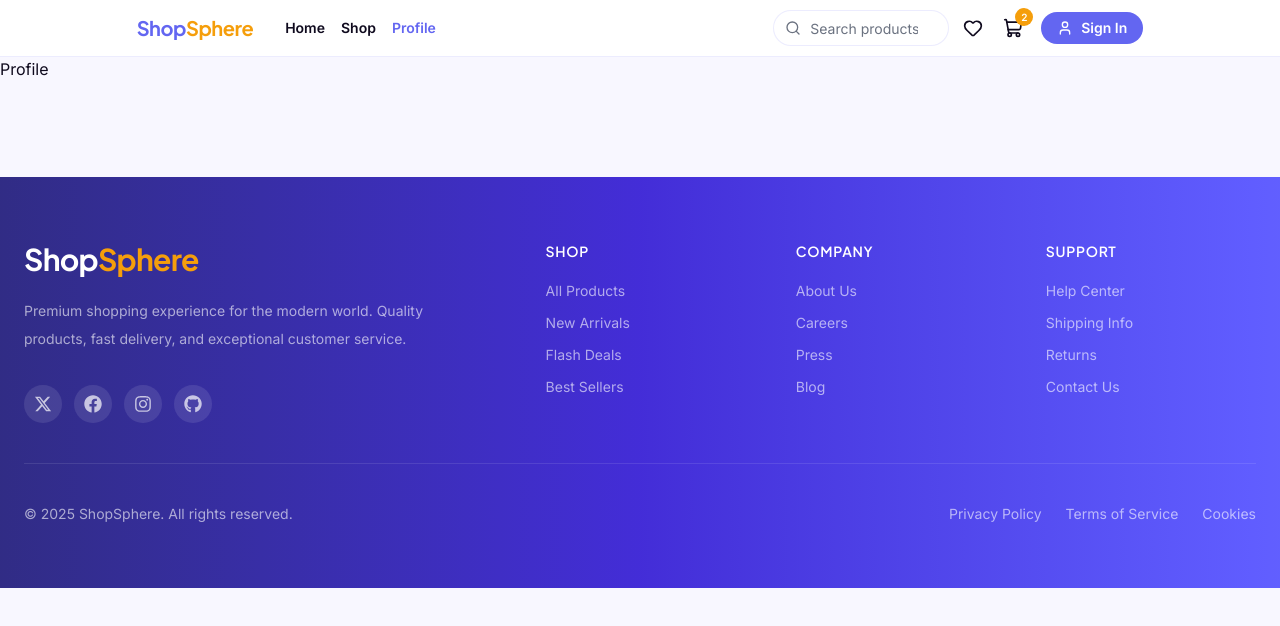
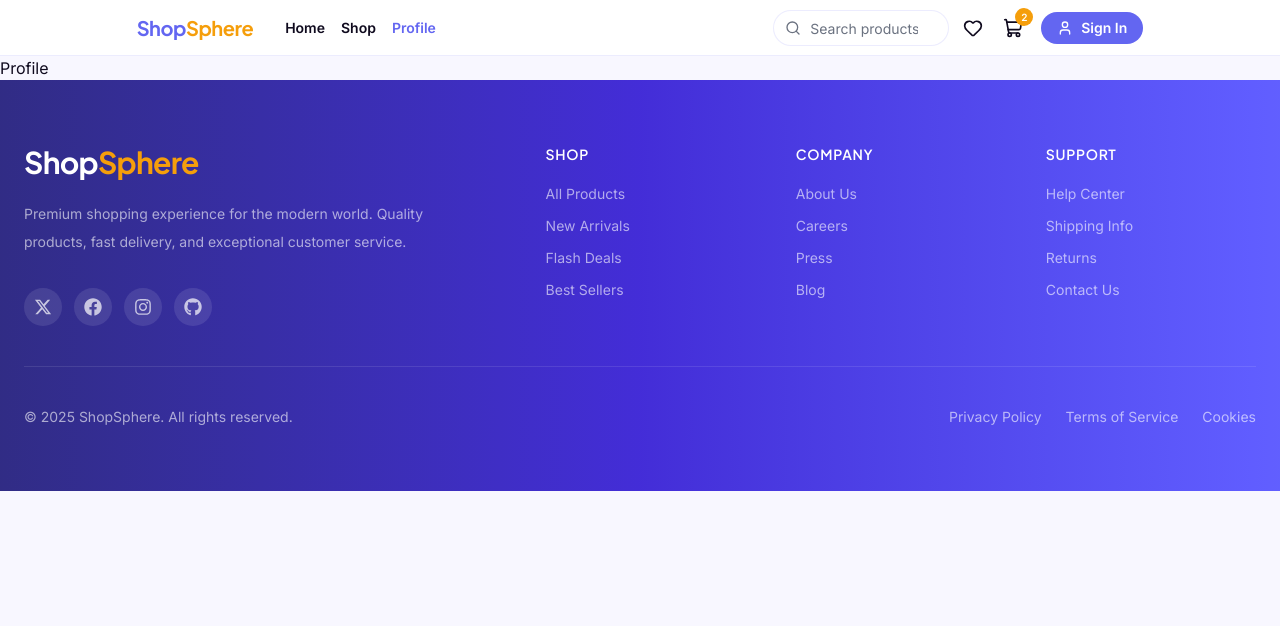
Before and after one commit to prakattttt/E-Commerce-Application, a React (Vite) app in the folder client/: page /profile in a window 1280 px wide. Shown: the top 626 px of the page. Built offline with nearby package versions, Linux system fonts and the light colour scheme.

Commit message:
style: adjust margins of footer and include a redirection link in the signIn button

```diff
--- a/client/src/components/Footer.tsx
+++ b/client/src/components/Footer.tsx
@@ -5,7 +5,7 @@ import { footerSections } from "./footer/footer.data";
 
 const Footer = () => {
   return (
-    <footer className="mt-24 bg-linear-to-r from-indigo-900 via-indigo-700 to-indigo-500 text-primary-foreground">
+    <footer className="bg-linear-to-r from-indigo-900 via-indigo-700 to-indigo-500 text-primary-foreground">
       <div className="mx-auto max-w-7xl px-6 py-16">
         <div className="grid gap-12 md:grid-cols-[2fr_3fr]">
           <FooterBrand />
--- a/client/src/components/Navbar.tsx
+++ b/client/src/components/Navbar.tsx
@@ -4,13 +4,14 @@ import { Heart, ShoppingCart, User, Menu, X } from "lucide-react";
 import Menus from "./nav/Menus";
 import NavSearch from "./nav/NavSearch";
 import MobileMenu from "./nav/MobileMenu";
+import { Link } from "react-router-dom";
 
 const Navbar = () => {
   const [open, setOpen] = useState(false);
 
   return (
     <>
-      <nav className="w-full border-b border-border bg-card animate-navbar">
+      <nav className="h-14 w-full border-b border-border bg-card animate-navbar">
         <div className="mx-auto flex max-w-7xl items-center justify-between md:justify-around px-2 py-3">
           {/* Left */}
           <div className="flex items-center gap-8">
@@ -43,10 +44,10 @@ const Navbar = () => {
               </span>
             </button>
 
-            <button className="ml-1 flex items-center gap-2 rounded-full bg-primary px-4 py-1.5 text-sm font-medium text-primary-foreground hover:bg-secondary-foreground transition-colors">
+            <Link to={"/auth"} className="ml-1 flex items-center gap-2 rounded-full bg-primary px-4 py-1.5 text-sm font-medium text-primary-foreground hover:bg-secondary-foreground transition-colors">
               <User size={16} />
               <span>Sign In</span>
-            </button>
+            </Link>
           </div>
 
           {/* Mobile Right */}
--- a/client/src/components/main/NewsLetter.tsx
+++ b/client/src/components/main/NewsLetter.tsx
@@ -8,7 +8,7 @@ const Newsletter = () => {
       initial="hidden"
       whileInView="visible"
       viewport={{ once: true, amount: 0.2 }}
-      className="mx-auto max-w-7xl px-6"
+      className="mx-auto mb-24 max-w-7xl px-6"
     >
       <div className="relative overflow-hidden rounded-4xl border border-border bg-card px-8 py-14 shadow-[0_20px_80px_rgba(99,102,241,0.08)] md:px-16 md:py-16">
         <div className="relative z-10 flex flex-col items-center text-center">
```
